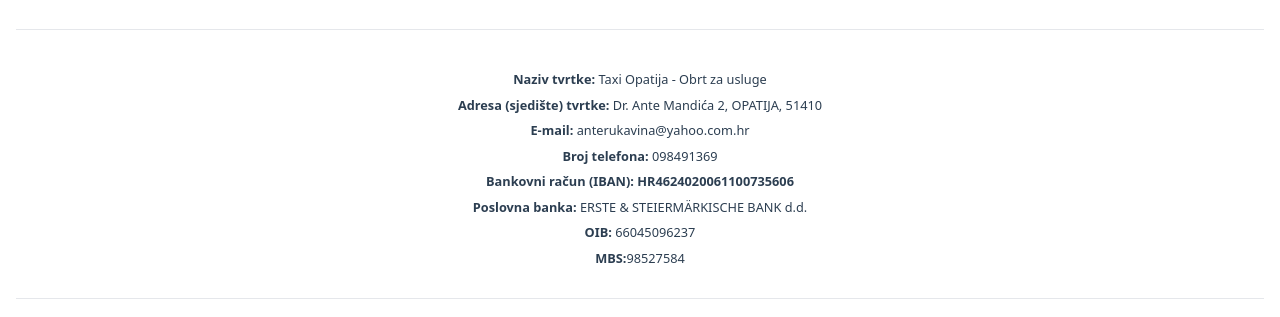
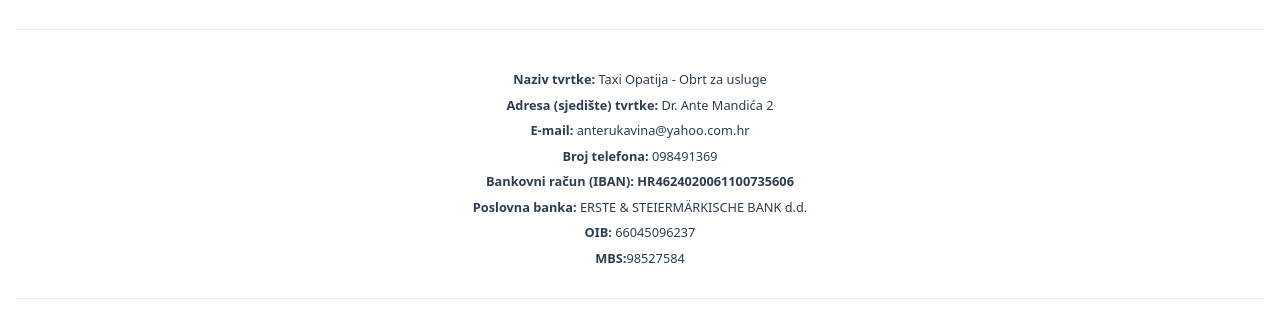
Before and after one commit to RudolfRukavina/Taxi-Opatija, a Vue app: page / in a window 1280 px wide. Both pictures are taken after a click on the element 1260 px from the left and 772 px from the top of the page. Shown: the part 401-718 px from the top of the page. Built offline with nearby package versions, Linux system fonts and the light colour scheme.

Commit message:
Taxi Opatija V1.08

```diff
--- a/src/views/HomeView.vue
+++ b/src/views/HomeView.vue
@@ -98,8 +98,7 @@
         <sub>
           <span class="font-bold">Naziv tvrtke:</span>
           Taxi Opatija - Obrt za usluge <br />
-          <span class="font-bold"> Adresa (sjedište) tvrtke:</span> Dr. Ante Mandića
-          2, OPATIJA, 51410 <br />
+          <span class="font-bold"> Adresa (sjedište) tvrtke:</span> Dr. Ante Mandića 2<br />
           <span class="font-bold">E-mail:</span> anterukavina@yahoo.com.hr <br />
           <span class="font-bold">Broj telefona:</span> 098491369 <br />
           <span class="font-bold">Bankovni račun (IBAN): HR4624020061100735606
```
